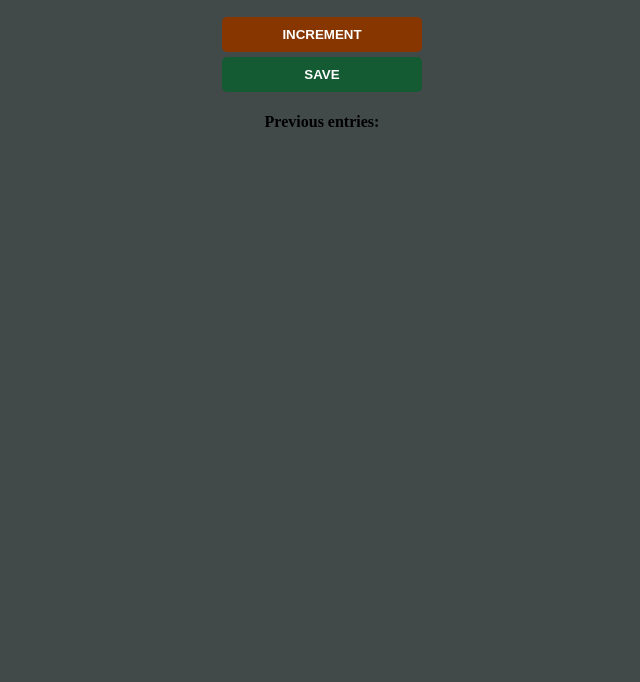
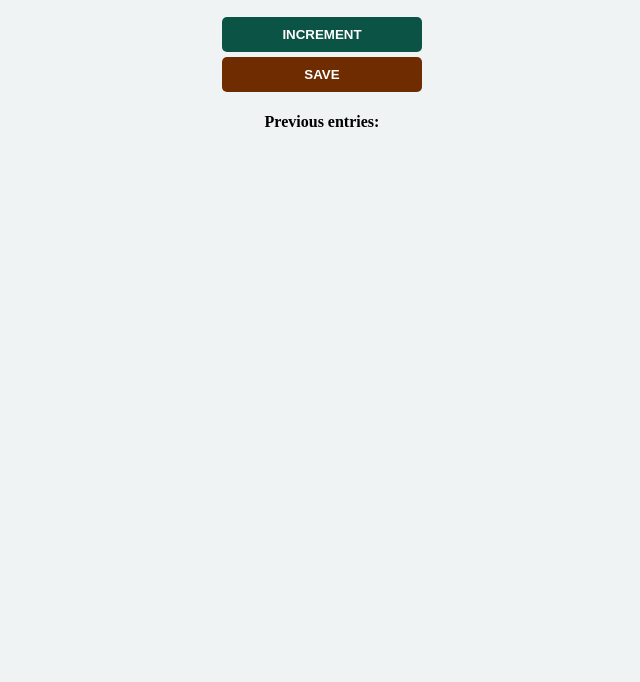
Before and after one commit to Mulaudzi-Luyanda/Counter, a plain HTML site: page index.html in a window 1280 px wide. Shown: the part 118-800 px from the top of the page, without its empty margins (318-958 px from the left). Drawn offline with Linux system fonts and the light colour scheme.

Commit message:
Update index.css

```diff
--- a/index.css
+++ b/index.css
@@ -1,5 +1,5 @@
 body {
-    background-color: #424949  ;
+    background-color:#f0f3f4  ;
     background-size: cover;
     font-weight: bold;
     text-align: center;
@@ -28,9 +28,9 @@ button {
 }
 
 #increment-btn {
-    background: #873600 ;
+    background: #0b5345 ;
 }
 
 #save-btn {
-    background: #145a32;
+    background: #6e2c00;
 }
```
